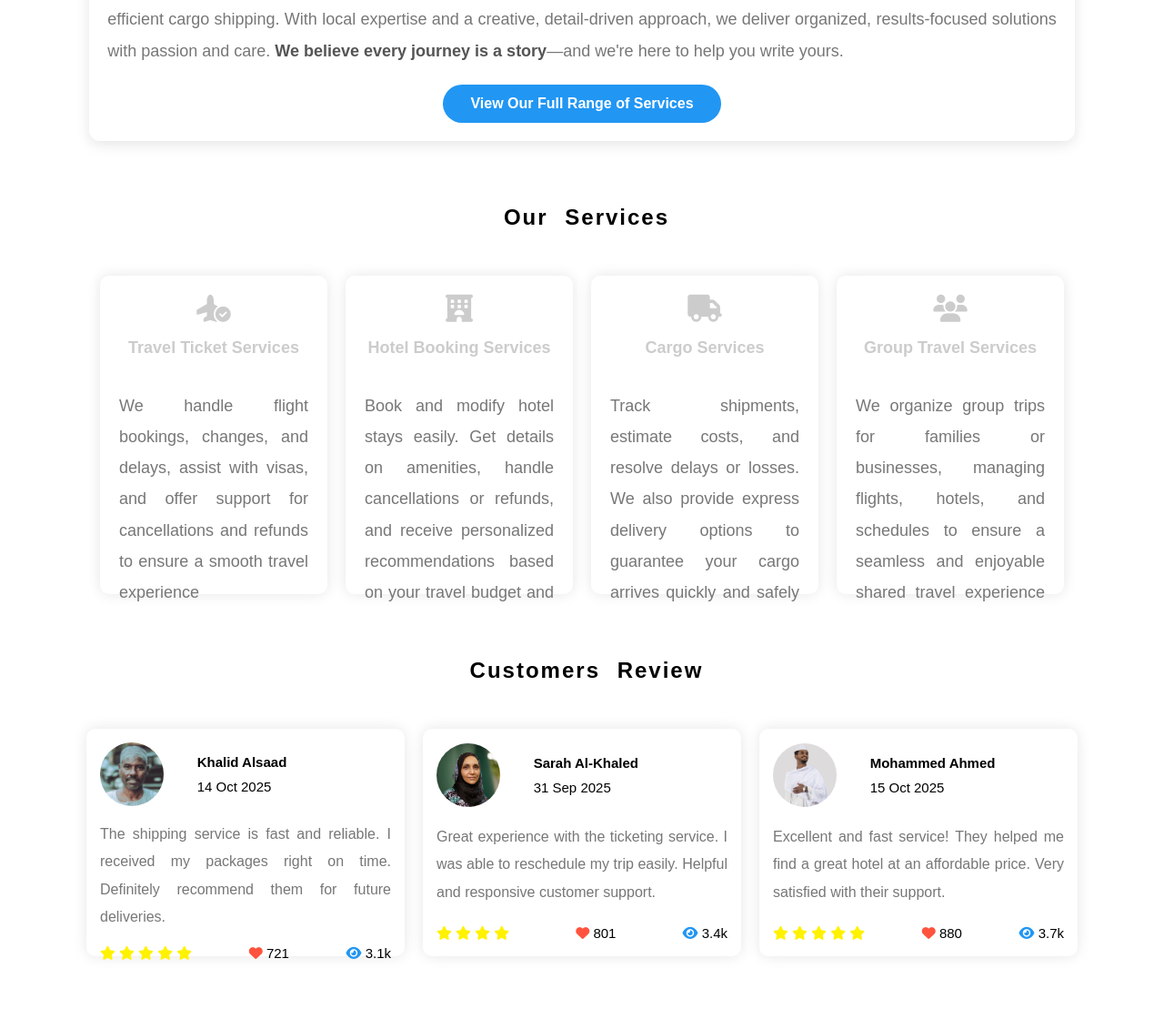
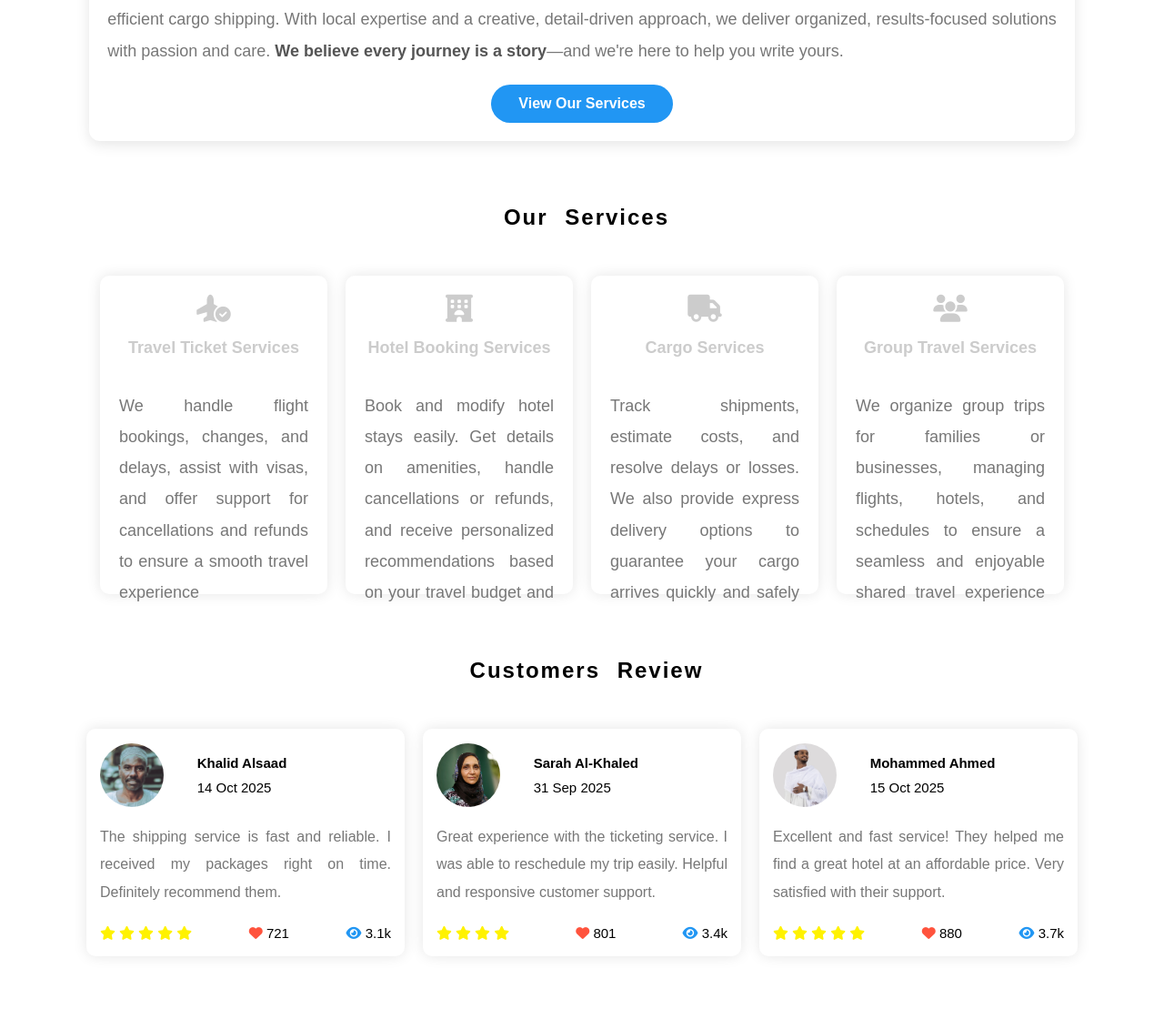
Before and after one commit to batchkernel/kernel-agency, a plain HTML site: page index.html in a window 1280 px wide. Shown: the part 1155-2275 px from the top of the page at 91% size. Drawn offline with Linux system fonts and the light colour scheme.

Commit message:
Update index.html

```diff
--- a/index.html
+++ b/index.html
@@ -82,7 +82,7 @@
                 local expertise and a creative, detail-driven approach, we deliver organized, results-focused solutions with
                 passion and care. <strong>We believe every journey is a story</strong>—and we're here to help you write yours.
             </p>
-            <a href="#services" class="services-link">View Our Full Range of Services</a>
+            <a href="#services" class="services-link">View Our Services</a>
         </div>
     </div>
     <!-- End Story -->
@@ -150,7 +150,7 @@
                 <div class="body">
                     <p>
                         The shipping service is fast and reliable. I received my packages right on time.
-                        Definitely recommend them for future deliveries.
+                        Definitely recommend them.
                     </p>
                 </div>
                 <div class="foot">
```
